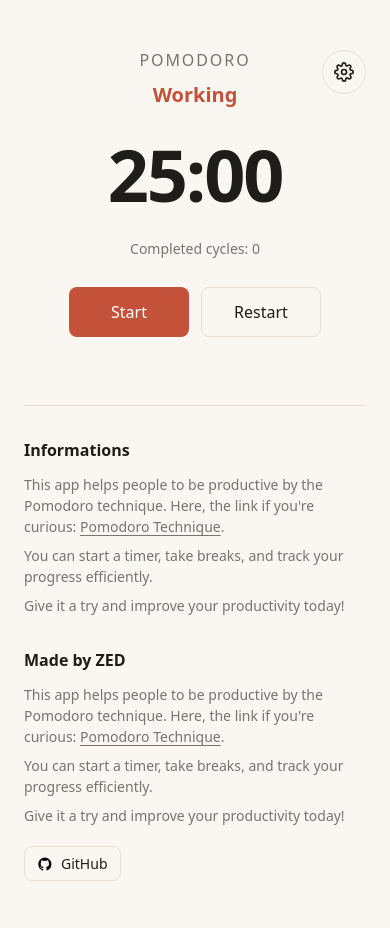
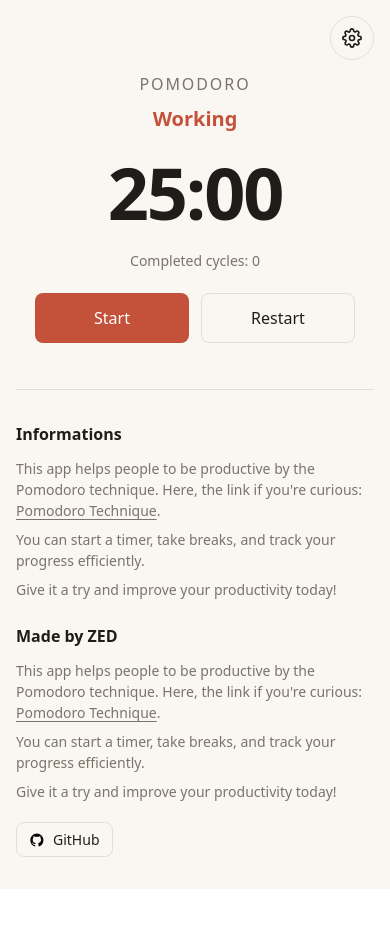
Before and after one commit to Ghostwatching-ZED/Pomodoro, a React (Vite) app: page / in a window 390 px wide. After the commit the page ends 889 px from the top, so only its background shows below. Built offline with nearby package versions, Linux system fonts and the light colour scheme.

Commit message:
Feat : Site web responsive

```diff
--- a/src/App.css
+++ b/src/App.css
@@ -332,3 +332,63 @@ svg.link-icon {
     border-color: #7a746b;
   }
 }
+
+.modal {
+  max-height: calc(100svh - 40px);
+  overflow-y: auto;
+}
+
+.footer {
+  grid-template-columns: repeat(auto-fit, minmax(min(100%, 280px), 1fr));
+}
+
+@media (max-width: 1100px) {
+  .btn-settings {
+    top: 16px;
+    right: 16px;
+  }
+}
+
+@media (max-width: 600px) {
+  .app {
+    gap: 22px;
+    padding: 72px 16px 32px;
+    justify-content: flex-start;
+  }
+
+  .controls {
+    width: 100%;
+    max-width: 320px;
+  }
+
+  .controls .btn {
+    flex: 1;
+    min-width: 0;
+  }
+
+  .footer {
+    margin-top: 24px;
+    gap: 24px;
+  }
+
+  .modal-overlay {
+    align-items: flex-end;
+    padding: 12px;
+  }
+
+  .modal {
+    max-width: none;
+    max-height: calc(100svh - 24px);
+  }
+}
+
+@media (max-height: 500px) and (orientation: landscape) {
+  .app {
+    padding-top: 24px;
+    gap: 16px;
+  }
+
+  .timer {
+    font-size: clamp(56px, 22vh, 96px);
+  }
+}
```
